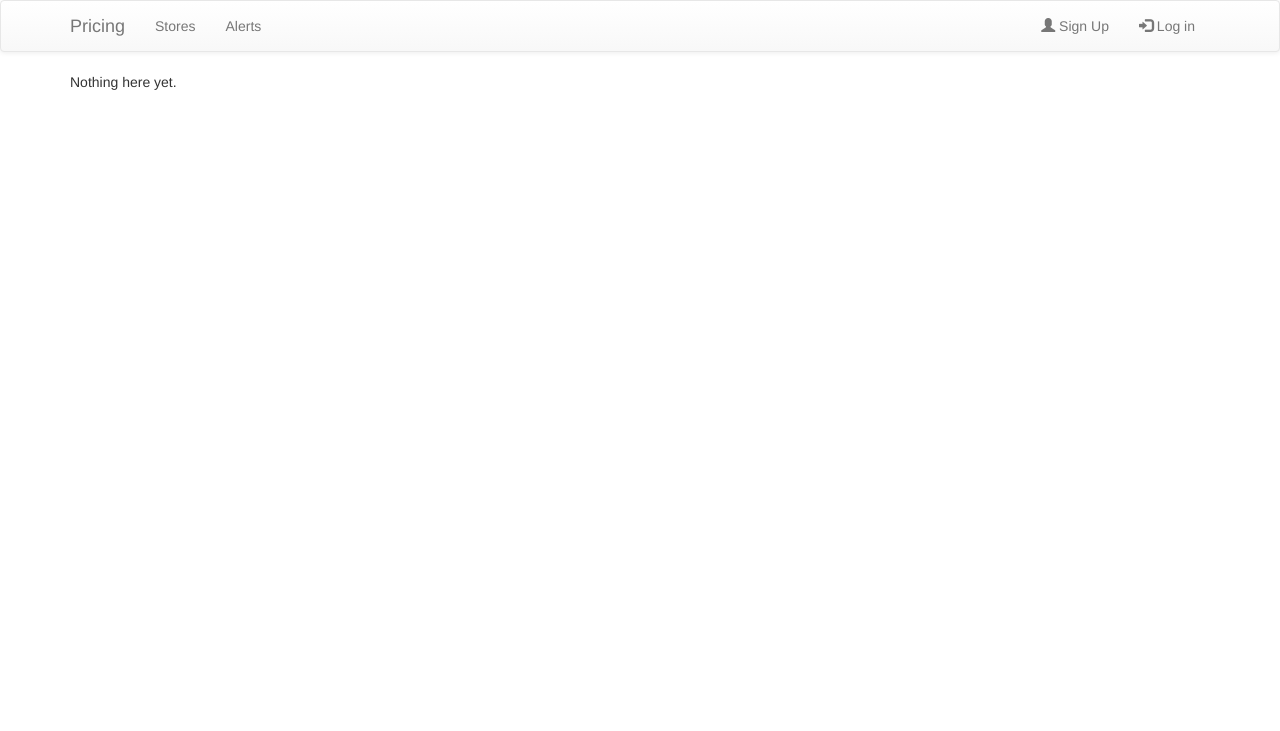
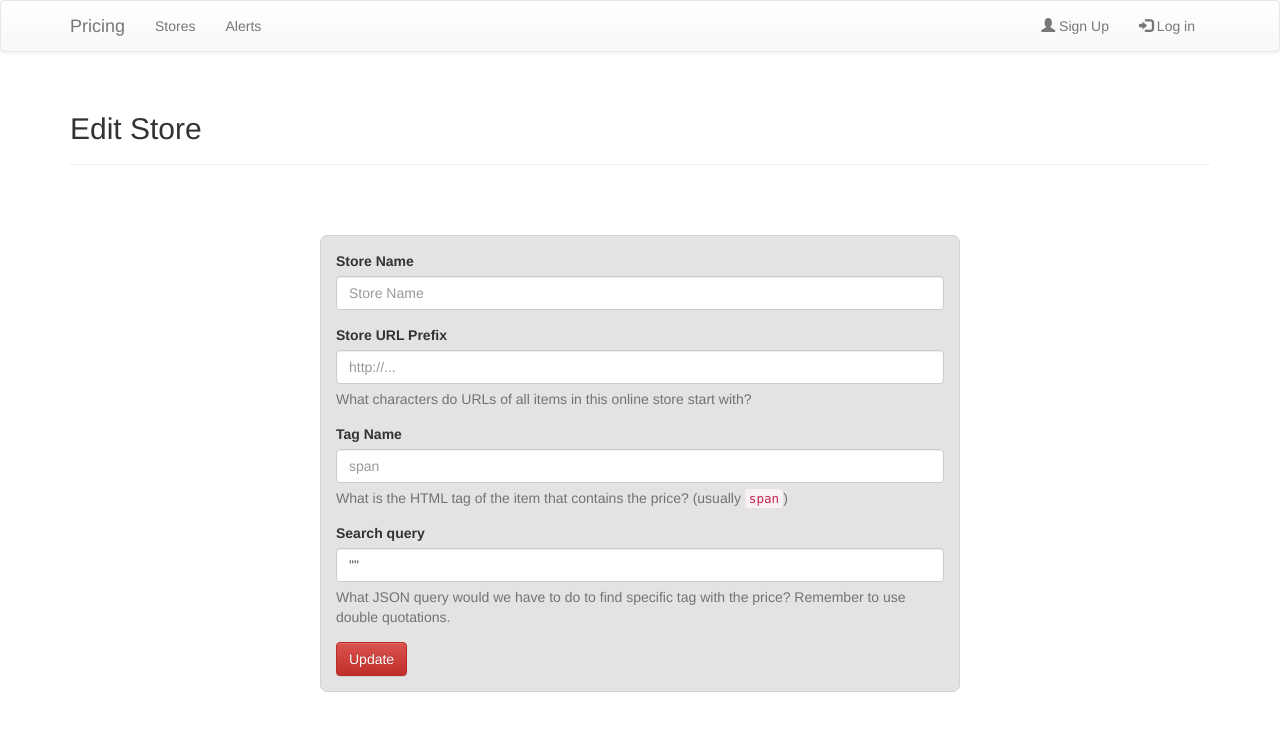
Before and after one commit to mhdphp/web_price_service, a Flask app: template src/templates/stores/edit_store.jinja2 in a window 1280 px wide. Shown: the top 731 px of the page. Run offline with Flask 2, Linux system fonts and the light colour scheme; the template is opened without the code that fills it, so the values that code supplies are empty; some libraries are stand-ins or nearby versions.

Commit message:
Update / edit store, src/templates/stores/edit_store.jinja2, src/models/stores/views.py, src/models/stores/store.py ///

```diff
--- a/src/models/stores/store.py
+++ b/src/models/stores/store.py
@@ -35,7 +35,9 @@ class Store(object):
 
 
     def save_to_mongo(self):
-        Database.insert(collection=StoreItems.COLLECTION, data=self.json())
+        # Database.insert(collection=StoreItems.COLLECTION, data=self.json())
+        # change to update for avoiding the duplicateKeyError
+        Database.update(collection=StoreItems.COLLECTION, query={'_id':self._id}, data=self.json())
 
 
     @classmethod
--- a/src/templates/stores/edit_store.jinja2
+++ b/src/templates/stores/edit_store.jinja2
@@ -2,6 +2,49 @@
 
 {% block content %}
 
-    <p>Nothing here yet.</p>
+    <div class="page-header">
+        <h2>Edit Store</h2>
+    </div>
+    <div class="form-size">
+        <form method="post">
+            <div class="form-group">
+                <label for="name">Store Name</label>
+                <input type="text" id="name" name="name" placeholder="Store Name"
+                       value="{{ store.name }}" class="form-control">
+            </div>
+
+            <div class="form-group">
+                <label for="url_prefix">Store URL Prefix</label>
+                <input type="text" id="url_prefix" name="url_prefix"
+                       placeholder="http://..." class="form-control" value="{{ store.url_prefix }}"
+                       aria-describedby="storeURLPrefixHelp">
+                <span id="storeURLPrefixHelp" class="help-block">
+                   What characters do URLs of all items in this online store start with?
+                </span>
+            </div>
+
+            <div class="form-group">
+                <label for="tag_name">Tag Name</label>
+                <input type="text" id="tag_name" name="tag_name"
+                       class="form-control" placeholder="span" value="{{ store.tag_name }}"
+                       aria-describedby="storeTagNameHelp">
+                <span id="storeTagNameHelp" class="help-block">
+                   What is the HTML tag of the item that contains the price? (usually <code>span</code>)
+               </span>
+            </div>
+
+            <div class="form-group">
+                <label for="query">Search query</label>
+                <input type="text" id="query" name="query"
+                       class="form-control" placeholder='{"id":"price-now"}'
+                       value='{{ store.query | tojson }}' aria-describedby="queryHelpBlock">
+                <span id="queryHelpBlock" class="help-block">
+                   What JSON query would we have to do to find specific tag with the price?
+                   Remember to use double quotations.
+                </span>
+            </div>
+            <button type="submit" class="btn btn-danger">Update</button>
+        </form>
+    </div>
 
 {% endblock %}
```
Also changed, not shown: src/models/stores/views.py (+15 -2 lines).
